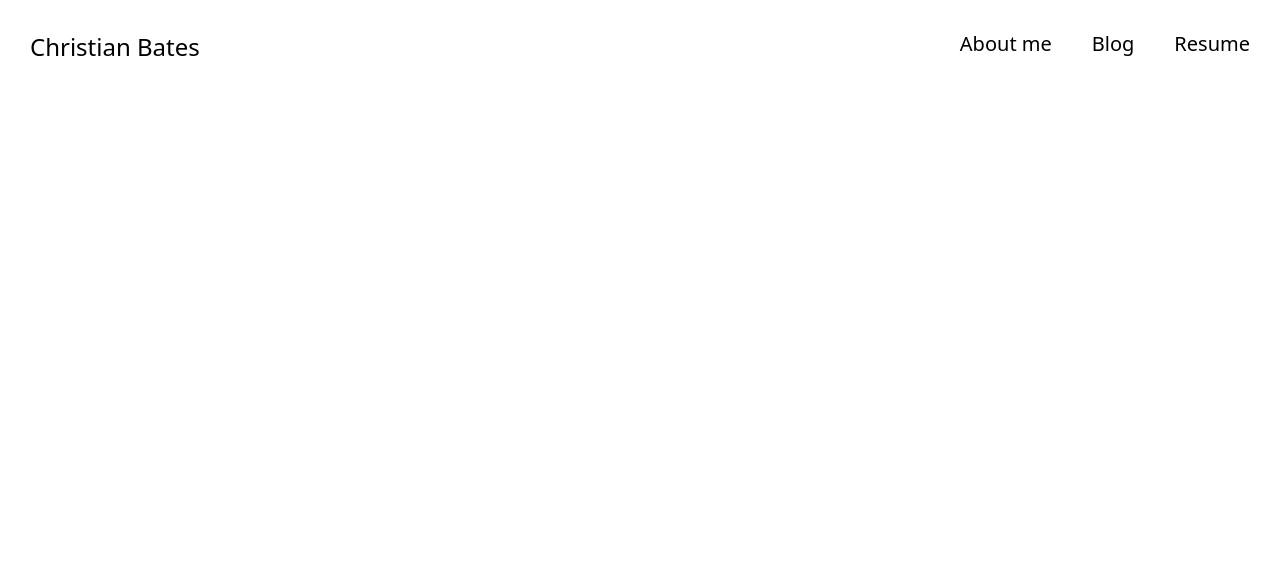
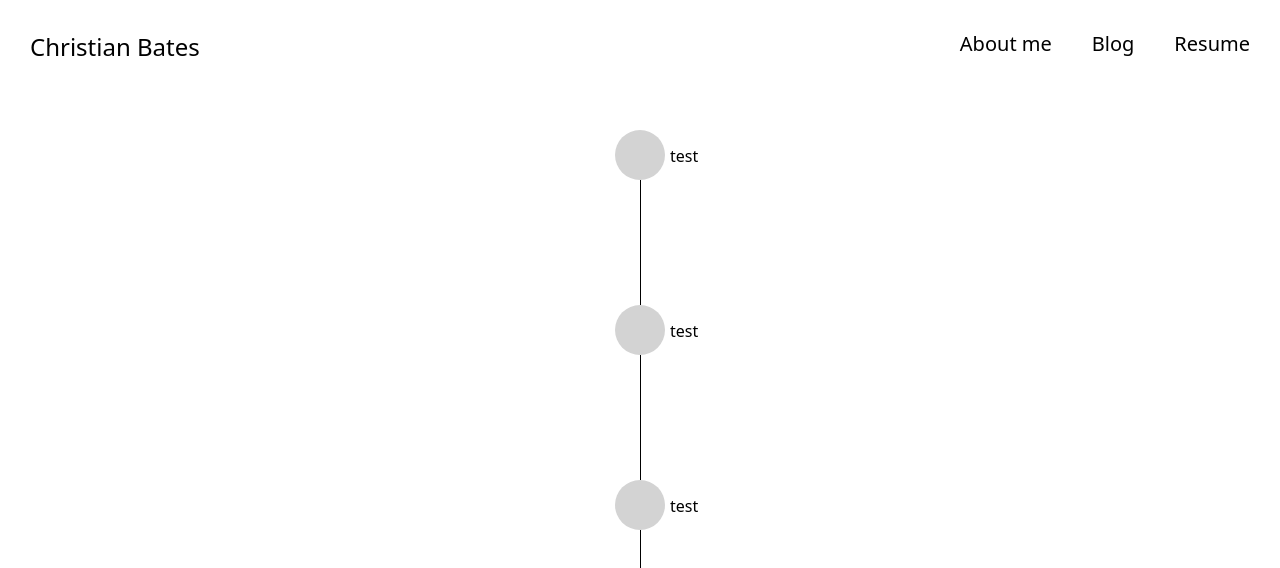
Before and after one commit to cjbates02/Personal-Website, a React (Create React App) app in the folder frontend/: page / in a window 1280 px wide. Shown: the top 568 px of the page. Built offline with nearby package versions, Linux system fonts and the light colour scheme.

Commit message:
added nodes, edges, and node test labels

```diff
--- a/frontend/public/index.html
+++ b/frontend/public/index.html
@@ -2,29 +2,8 @@
 <html lang="en">
   <head>
     <meta charset="utf-8" />
-    <link rel="icon" href="%PUBLIC_URL%/favicon.ico" />
     <meta name="viewport" content="width=device-width, initial-scale=1" />
-    <meta name="theme-color" content="#000000" />
-    <meta
-      name="description"
-      content="Web site created using create-react-app"
-    />
-    <link rel="apple-touch-icon" href="%PUBLIC_URL%/logo192.png" />
-    <!--
-      manifest.json provides metadata used when your web app is installed on a
-      user's mobile device or desktop. See https://developers.google.com/web/fundamentals/web-app-manifest/
-    -->
-    <link rel="manifest" href="%PUBLIC_URL%/manifest.json" />
-    <!--
-      Notice the use of %PUBLIC_URL% in the tags above.
-      It will be replaced with the URL of the `public` folder during the build.
-      Only files inside the `public` folder can be referenced from the HTML.
-
-      Unlike "/favicon.ico" or "favicon.ico", "%PUBLIC_URL%/favicon.ico" will
-      work correctly both with client-side routing and a non-root public URL.
-      Learn how to configure a non-root public URL by running `npm run build`.
-    -->
-    <title>React App</title>
+    <title>Christian Bates</title>
   </head>
   <body>
     <noscript>You need to enable JavaScript to run this app.</noscript>
--- a/frontend/src/App.js
+++ b/frontend/src/App.js
@@ -1,8 +1,18 @@
 import Navbar from './components/Navbar.jsx'
+import MyTimeline from './components/MyTimeline.jsx'
+
+// Test Milestones, should pull from a database
+const milestones = [
+  {'key': 1, 'date': 'August 2021'},
+  {'key': 2, 'date': 'August 2022'},
+  {'key': 3, 'date': 'March 2023'}
+]
+
 function App() {
   return (
     <div>
       <Navbar />
+      <MyTimeline milestones={milestones}/>
     </div>
   );
 }
--- /dev/null
+++ b/frontend/src/components/Milestone.jsx
@@ -0,0 +1,8 @@
+export default function Milestone({ date }) {
+    return (
+        <div className="node-container">
+            <div className="node"></div>
+            <div className="edge"></div>
+        </div>
+    )
+}
--- /dev/null
+++ b/frontend/src/components/MyTimeline.jsx
@@ -0,0 +1,11 @@
+import Milestone from './Milestone.jsx'
+
+export default function MyTimeline({milestones}) {
+    return (
+        <div className="timeline-container">
+            {milestones.map((milestone) => {
+                return (<Milestone date={milestone.date} key={milestone.key}/>)
+            })}
+        </div>
+    )
+}
--- a/frontend/src/style.css
+++ b/frontend/src/style.css
@@ -3,6 +3,8 @@ body {
     padding: 30px;
     font-family: system-ui, -apple-system, BlinkMacSystemFont, 'Segoe UI', Roboto, Oxygen, Ubuntu, Cantarell, 'Open Sans', 'Helvetica Neue', sans-serif;
 }
+
+/* Navbar Styling */
 
 .navbar-container {
     display: flex;
@@ -30,3 +32,39 @@ body {
     font-size: 24px;
     font-weight: 500;
 }
+
+/* Timeline Styling */
+
+.timeline-container {
+
+}
+
+.node-container {
+    width: 50px;
+    margin: auto;
+}
+
+
+.node {
+    position: relative;
+    background-color: lightgray;
+    height: 50px;
+    width: 50px;
+    border-radius: 90%;
+}
+
+.node::after {
+    content: 'test';
+    display: block;
+    width: 100%;
+    height: 0px;
+    position: absolute;
+    bottom: 35px;
+    left: 55px;
+}
+
+.edge {
+    height: 125px;
+    border-left: 1px solid black;
+    margin-left: 25px;
+}
```
